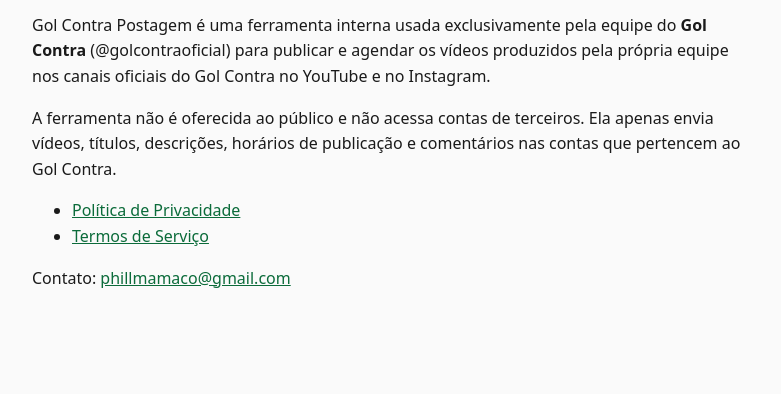
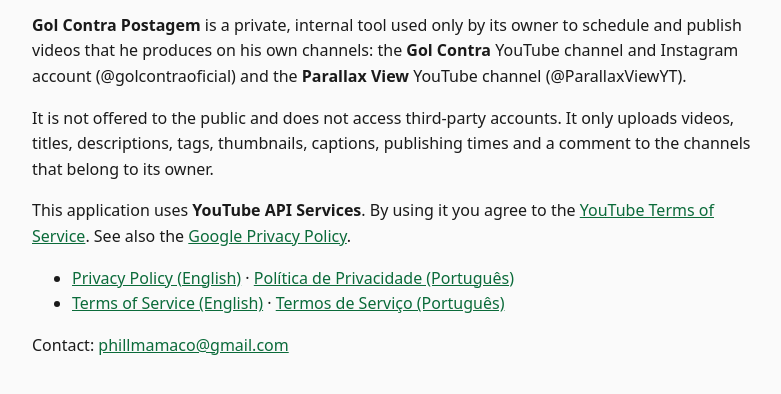
Before and after one commit to workespm-byte/gol-contra-postagem, a plain HTML site: page index.html in a window 1280 px wide. Shown: the part 104-498 px from the top of the page, without its empty margins (248-1029 px from the left). Drawn offline with Linux system fonts and the light colour scheme.

Commit message:
Update index.html

```diff
--- a/index.html
+++ b/index.html
@@ -1,5 +1,5 @@
 <!doctype html>
-<html lang="pt-BR">
+<html lang="en">
 <head>
 <meta charset="utf-8">
 <meta name="viewport" content="width=device-width, initial-scale=1">
@@ -9,13 +9,14 @@
 <body>
 <main>
   <h1>Gol Contra Postagem</h1>
-  <p>Gol Contra Postagem é uma ferramenta interna usada exclusivamente pela equipe do <strong>Gol Contra</strong> (@golcontraoficial) para publicar e agendar os vídeos produzidos pela própria equipe nos canais oficiais do Gol Contra no YouTube e no Instagram.</p>
-  <p>A ferramenta não é oferecida ao público e não acessa contas de terceiros. Ela apenas envia vídeos, títulos, descrições, horários de publicação e comentários nas contas que pertencem ao Gol Contra.</p>
+  <p><strong>Gol Contra Postagem</strong> is a private, internal tool used only by its owner to schedule and publish videos that he produces on his own channels: the <strong>Gol Contra</strong> YouTube channel and Instagram account (@golcontraoficial) and the <strong>Parallax View</strong> YouTube channel (@ParallaxViewYT).</p>
+  <p>It is not offered to the public and does not access third-party accounts. It only uploads videos, titles, descriptions, tags, thumbnails, captions, publishing times and a comment to the channels that belong to its owner.</p>
+  <p class="yt">This application uses <strong>YouTube API Services</strong>. By using it you agree to the <a href="https://www.youtube.com/t/terms">YouTube Terms of Service</a>. See also the <a href="https://policies.google.com/privacy">Google Privacy Policy</a>.</p>
   <ul>
-    <li><a href="privacidade.html">Política de Privacidade</a></li>
-    <li><a href="termos.html">Termos de Serviço</a></li>
+    <li><a href="privacy.html">Privacy Policy (English)</a> · <a href="privacidade.html">Política de Privacidade (Português)</a></li>
+    <li><a href="terms.html">Terms of Service (English)</a> · <a href="termos.html">Termos de Serviço (Português)</a></li>
   </ul>
-  <p>Contato: <a href="mailto:phillmamaco@gmail.com">phillmamaco@gmail.com</a></p>
+  <p>Contact: <a href="mailto:phillmamaco@gmail.com">phillmamaco@gmail.com</a></p>
 </main>
 </body>
 </html>
```
